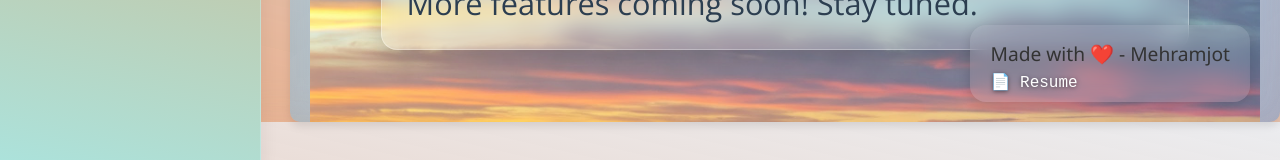
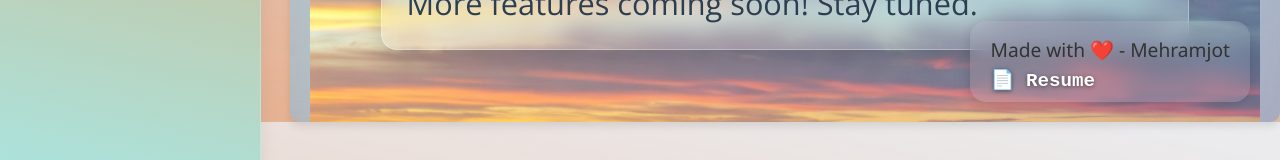
Before and after one commit to MehramjotSS/SkyStream, a React (Create React App) app in the folder frontend/: page / in a window 1280 px wide. Shown: the part 678-838 px from the top of the page. Built offline with nearby package versions, Linux system fonts and the light colour scheme.

Commit message:
Style: Signature

```diff
--- a/frontend/src/components/Signature/Signature.css
+++ b/frontend/src/components/Signature/Signature.css
@@ -17,8 +17,9 @@
 
   .bottom-right-signature a {
     font-family: 'Courier New', monospace;
+    font-weight: 600;
     color: #ffffff;
-    font-size: 1rem;
+    font-size: 1.2rem;
     text-decoration: none;
     text-shadow: 0 1px 4px rgba(0, 0, 0, 0.5);
   }
--- a/frontend/src/components/Signature/Signature.js
+++ b/frontend/src/components/Signature/Signature.js
@@ -6,7 +6,7 @@ const Signature = () => {
     <div className="bottom-right-signature">
         <p>Made with ❤️ - Mehramjot  </p>
       <a
-        href="https://drive.google.com/file/d/your_resume_id_here/view"
+        href="https://drive.google.com/file/d/1BalJX88u7GOHmJN9f3vR_7Hyl0vw4AOk/view?usp=share_link"
         target="_blank"
         rel="noopener noreferrer"
       >
```
